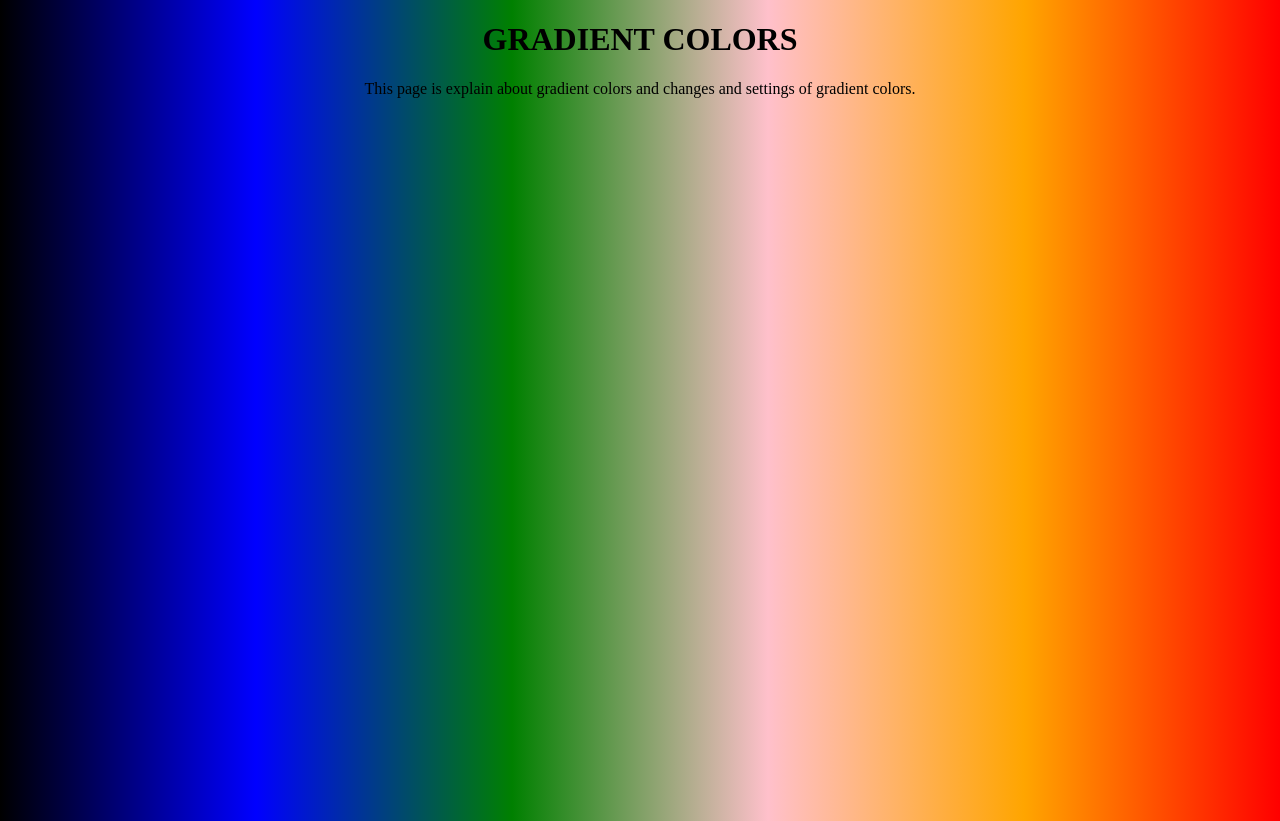
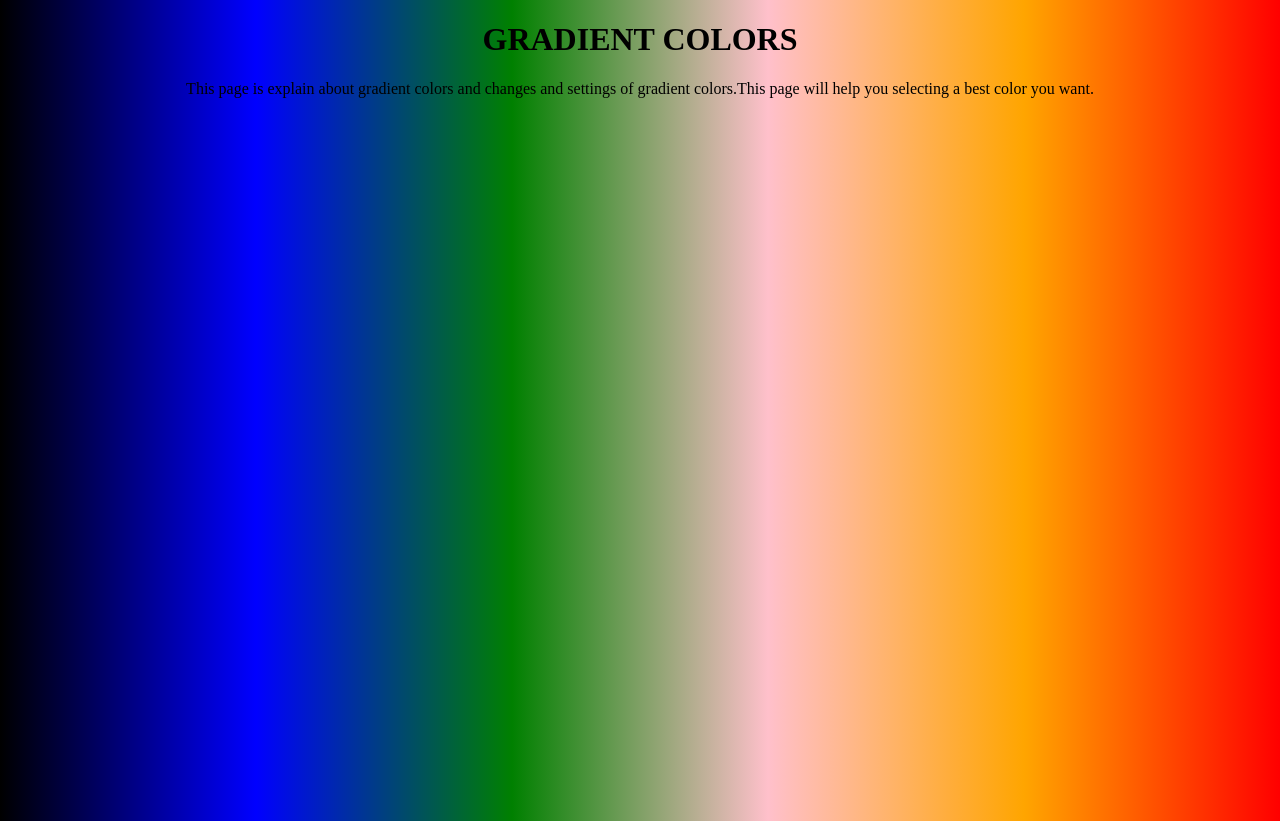
Before and after one commit to Shashi2413/gradient.html, a plain HTML site: page color.html in a window 1280 px wide. Drawn offline with Linux system fonts and the light colour scheme.

Commit message:
Update color.html

```diff
--- a/color.html
+++ b/color.html
@@ -12,6 +12,7 @@
     </head>
     <body align="center">
         <h1> GRADIENT COLORS </h1>
-        <p> This page is explain about gradient colors and changes and settings of gradient colors.</p>
+        <p> This page is explain about gradient colors and changes and settings of gradient colors.This page will help you selecting a best color you want.
+        </p>
     </body>
 </html>
```
